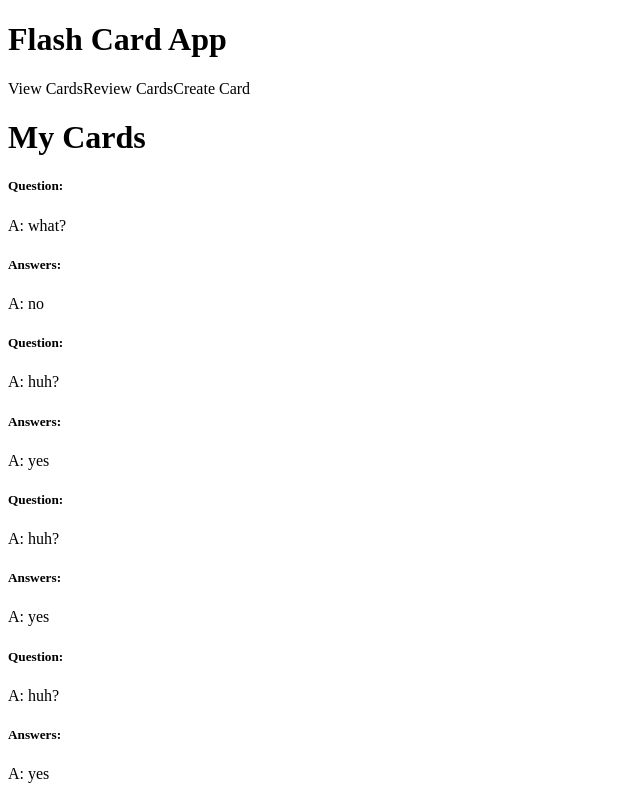
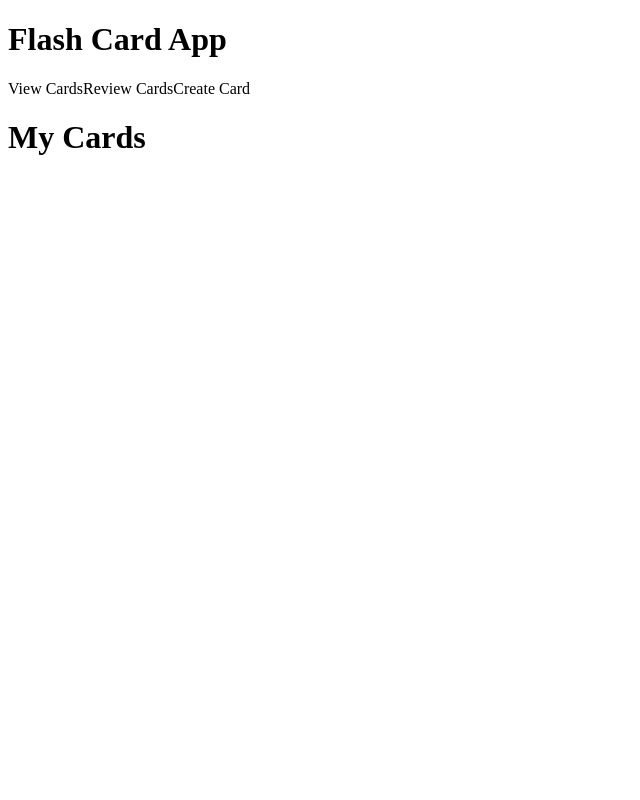
Before and after one commit to David-Lyu/react-flash-cards-pt, a React app: page / in a window 1280 px wide. Shown: the top 800 px of the page, without its empty margins (0-640 px from the left). Built offline with nearby package versions, Linux system fonts and the light colour scheme; the HTML template or start-up script is replaced by a standard one.

Commit message:
fixed to autogenerate id in the create-card file

```diff
--- a/src/components/app.jsx
+++ b/src/components/app.jsx
@@ -13,13 +13,7 @@ export default class App extends React.Component {
     this.addCard = this.addCard.bind(this);
     this.state = {
       view: 'view-cards',
-      cards: [
-        { question: 'what?', answer: 'no' },
-        { question: 'huh?', answer: 'yes' },
-        { question: 'huh?', answer: 'yes' },
-        { question: 'huh?', answer: 'yes' },
-        { question: 'huh?', answer: 'yes' }
-      ]
+      cards: []
     };
   }
 
--- a/src/components/create-card.jsx
+++ b/src/components/create-card.jsx
@@ -9,7 +9,8 @@ export default class CreateCard extends React.Component {
     this.handleCancel = this.handleCancel.bind(this);
     this.state = {
       questionInput: '',
-      answerInput: ''
+      answerInput: '',
+      id: 0
     };
   }
 
@@ -23,12 +24,14 @@ export default class CreateCard extends React.Component {
 
   handleSubmit(e) {
     e.preventDefault();
+    const id = this.state.id;
     const newCard = {
       question: this.state.questionInput,
-      answer: this.state.answerInput
+      answer: this.state.answerInput,
+      id: this.state.id
     };
     this.props.addCard(newCard);
-    this.setState({ questionInput: '', answerInput: '' });
+    this.setState({ questionInput: '', answerInput: '', id: id + 1 });
   }
 
   handleCancel() {
--- a/src/components/view-cards.jsx
+++ b/src/components/view-cards.jsx
@@ -5,15 +5,13 @@ export default class ViewCards extends React.Component {
   constructor(props) {
     super(props);
     this.cards = this.props.cards;
-    this.state = {
-      key: 0
-    };
   }
 
   makeCards() {
-    const flashCards = this.cards.map((card, index) => {
+    const flashCards = this.cards.map(card => {
+      console.log(card);
       return (
-        <div key={index} className="col-4">
+        <div key={card.id} className="col-4">
           <div className="card mb-3">
             <div className="bg-dark card-body">
               <h5 className="card-title text-muted">Question:</h5>
```
